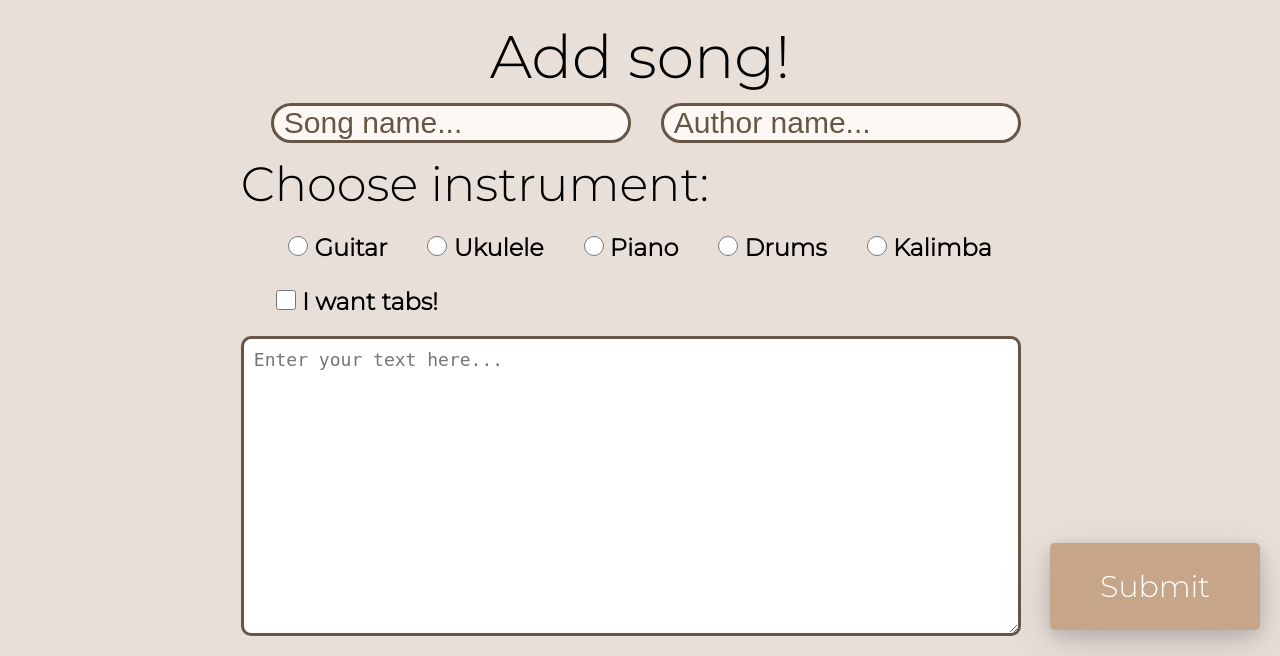
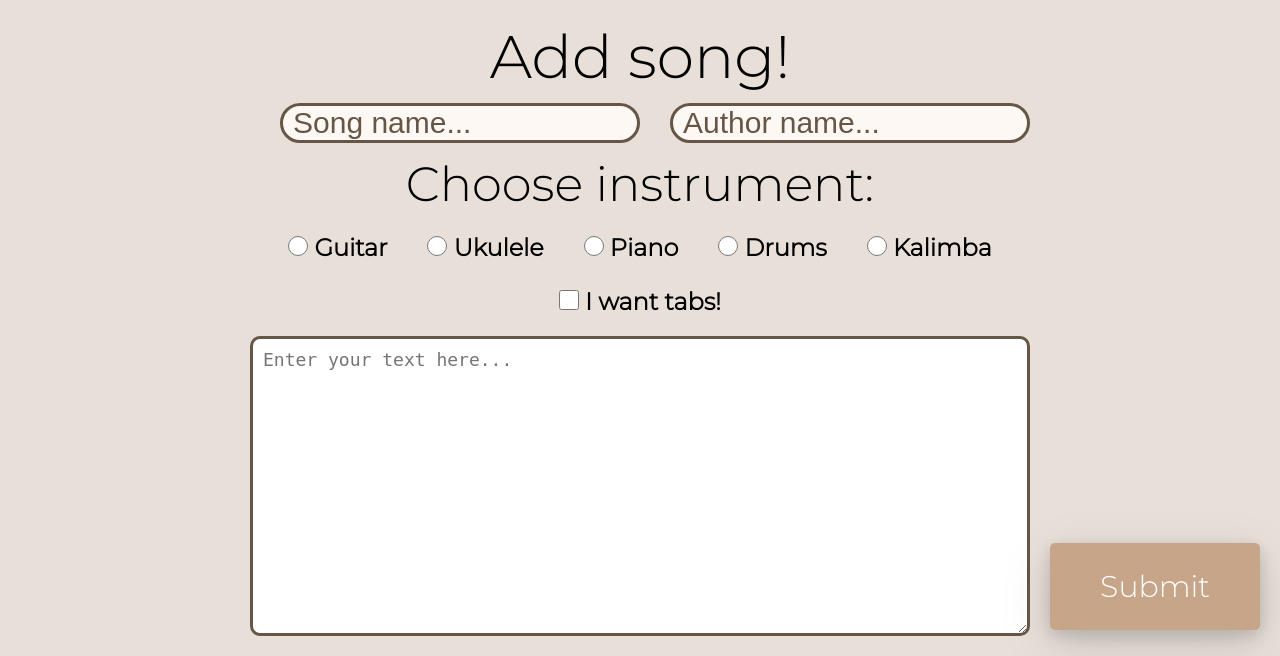
Before and after one commit to Drakonchyk/note, a Flask app: page /create in a window 1280 px wide. Shown: the part 150-806 px from the top of the page. Run offline with Flask 3, Linux system fonts and the light colour scheme.

Commit message:
edited create (changed style a little bit)

```diff
--- a/static/create.css
+++ b/static/create.css
@@ -142,13 +142,11 @@ background-color: rgb(182, 161, 98);
 }
 /* CSS styles for the text below input fields */
 .text-below-inputs {
-  display: flex;
+  display: block;
   text-align: center;
   flex-direction: column;
   justify-content: center;
-  align-items: center;
   margin-top: 2px;
-  margin-right: 330px;
   font-size: 48px;
   font-family: 'Montserrat', sans-serif;
 }
@@ -177,14 +175,14 @@ background-color: rgb(182, 161, 98);
   width: 20px;
 }
 .tabs-option{
-  margin-left: 35px;
   margin-bottom: 20px;
+  text-align: center;
+  display: block;
 }
 .tabs-option label{
   font-size: 24px;
   font-family: 'Montserrat', sans-serif;
   font-weight: 600;
-  display: block;
 
 }
 .tabs-option input[type="checkbox"] {
@@ -193,24 +191,6 @@ background-color: rgb(182, 161, 98);
   height: 20px;
   width: 20px;
 }
-
-/* .option-button {
-  background-color: #fdf8f3;
-  color: #665647;
-  font-size: 24px;
-  border: 3px solid #665647;
-  cursor: pointer;
-  border-radius: 10px;
-  width: 130px;
-  height: 80px;
-  transition: all 0.5s;
-  margin-bottom: 20px;
-}
-
-.option-button.active {
-  background-color: #c7a589;
-  color: #fff;
-} */
 
 .input-container {
   display: flex;
```
